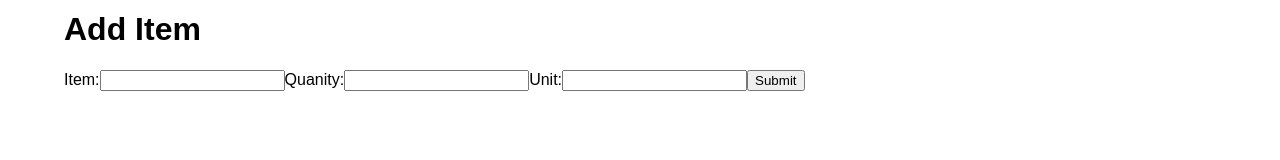
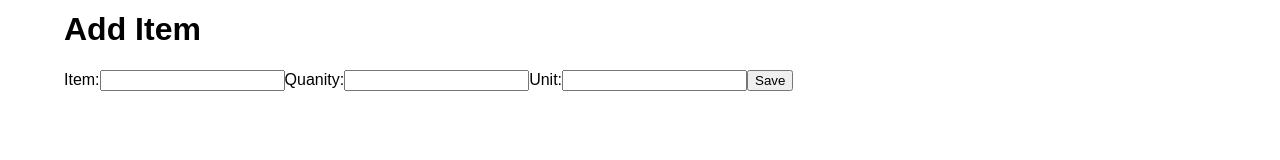
Before and after one commit to weisp014/group-fs-react-shopping-list, a React (Create React App) app: page / in a window 1280 px wide. Shown: the part 132-292 px from the top of the page. Built offline with nearby package versions, Linux system fonts and the light colour scheme.

Commit message:
changed button to save

```diff
--- a/src/components/Form/Form.jsx
+++ b/src/components/Form/Form.jsx
@@ -51,12 +51,9 @@ function Form() {
             name="unit"
             onChange={(evt) => setNewUnit(evt.target.value)}
           ></input>
-          <input
-            onSubmit={addItem}
-            type="submit"
-            id="submit"
-            name="submitBtn"
-          ></input>
+          <button onSubmit={addItem} type="submit" id="submit" name="submitBtn">
+            Save
+          </button>
         </form>
       </div>
     </div>
```
Also changed, not shown: 1 other file (tests, documents, lock files or other folders).
